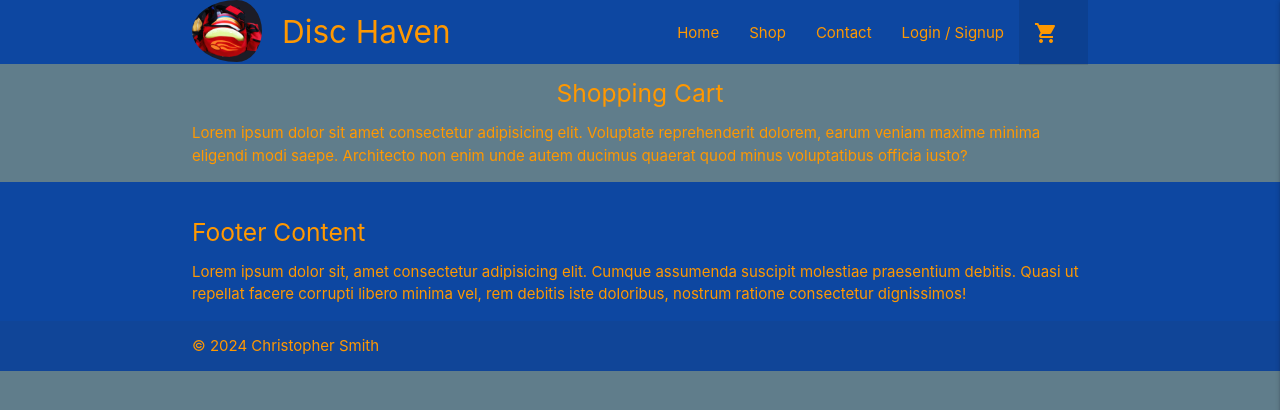
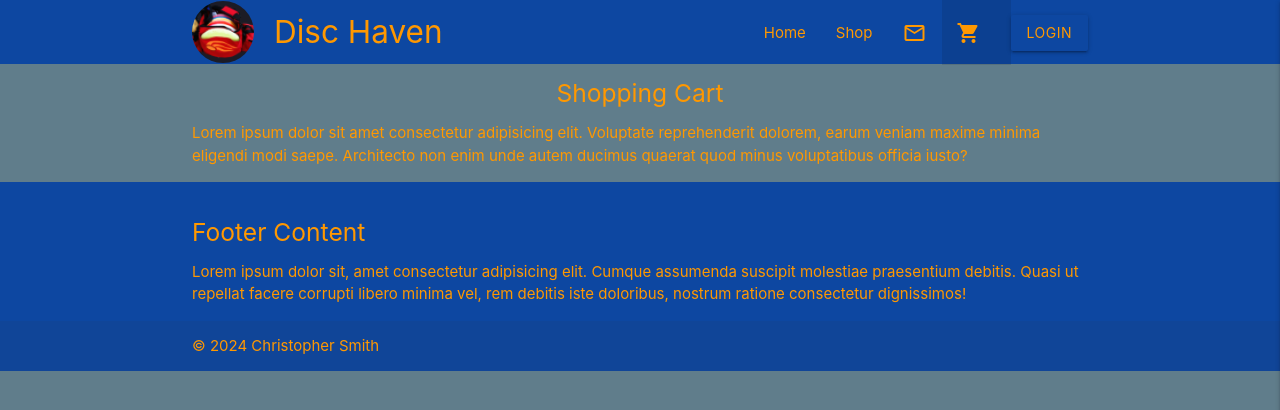
Before and after one commit to cbsmith3/2024F_INF654_VA_PWA_Prototype, a plain HTML site: page pages/cart.html in a window 1280 px wide. Shown: the top 410 px of the page. Drawn offline with Linux system fonts and the light colour scheme.

Commit message:
nav bar and login modal work 11/16/2024

```diff
--- a/pages/cart.html
+++ b/pages/cart.html
@@ -5,32 +5,35 @@
     <meta name="viewport" content="width=device-width, initial-scale=1.0" />
     <title>Disc Haven</title>
     <link rel="stylesheet" href="/css/materialize.min.css" />
+    <link rel="icon" type="image/x-icon" href="/img/mybagFavicon.png">
     <!--Import Google Icon Font-->
     <link
       href="https://fonts.googleapis.com/icon?family=Material+Icons"
       rel="stylesheet"
     />
     <link rel="manifest" href="/manifest.json" />
+
   </head>
   <body class="blue-grey">
     <header>
-      <!-- Nav bar for bigger screens -->
+
+          <!-- Nav bar for bigger screens -->
       <nav class="z-depth-0 blue darken-4">
+
         <div class="nav-wrapper container">
-          <a
-            href="/"
+
+          <img class="circle responsive-img left hide-on-med-and-down" src="/img/icons/mybag62x62.png" alt="Disc Golf Bag" style="margin-top:1px;">
+
+          <a href="/"
             data-target="mobile-menu"
-            class="brand-logo orange-text left"
-            aria-label="Disc Haven Home"
-          ><img class="left circle hide-on-med-and-down" src="/img/mybag96.png" alt="Disc Golf Bag" style="padding-right:20px" height="62px"></img>
+            class="brand-logo orange-text darken-4 left"
+            aria-label="Disc Haven Home" style="margin-left:20px;">
             Disc Haven
           </a>
           <!-- Hamburger menu for medium and small screens -->
-          <a
-            href="#"
+          <a href="#"
             class="sidenav-trigger right hide-on-med-and-up black-text"
-            data-target="mobile-menu"
-          >
+            data-target="mobile-menu">
             <i class="material-icons orange-text darken-4">menu</i>
           </a>
           <!-- Navbar Links for large screens -->
@@ -41,36 +44,32 @@
               </a>
             </li>
             <li>
-              <a
-                href="/pages/shop.html"
-                class="waves-effect orange-text darken-4"
-                >Shop</a
-              >
+              <a href="/pages/shop.html"
+                class="waves-effect orange-text darken-4">
+                Shop
+              </a>
             </li>
             <li>
-              <a
-                href="/pages/contact.html"
-                class="waves-effect orange-text darken-4"
-                >Contact</a
-              >
+              <a href="/pages/contact.html"
+                class="waves-effect orange-text darken-4">
+                <i class="material-icons orange-text darken-4" aria-label="Contact Us">mail_outline</i>
+              </a>
+            </li>
+            <li class="active">
+              <a href="/pages/cart.html"
+                class="waves-effect orange-text darken-4">
+                <i class="material-icons left orange-text darken-4">shopping_cart</i>
+              </a>
             </li>
             <li>
-              <a
-                href="/pages/login.html"
-                class="waves-effect orange-text darken-4"
-                >Login / Signup</a
-              >
-            </li>
-            <li class="active">
-                <a
-                    href="/pages/cart.html"
-                    class="waves-effect orange-text darken-4"
-                    ><i class="material-icons left orange-text darken-4">shopping_cart</i>
-                </a>
+              <button data-target="modal1" class="btn modal-trigger waves-effect hoverable blue orange-text darken-4">
+                Login
+              </button>
             </li>
           </ul>
         </div>
       </nav>
+
     </header>
 
     <!-- Side Navbar for medium and small screens-->
@@ -79,7 +78,9 @@
         <li><a class="subheader orange-text darken-4">Disc Haven</a></li>
         <hr>
         <li>
-          <a href="/" class="waves-effect orange-text darken-4"> Home </a>
+            <a href="/" class="waves-effect orange-text darken-4">
+                Home
+            </a>
         </li>
         <li>
           <a
@@ -92,25 +93,52 @@
           <a
             href="/pages/contact.html"
             class="waves-effect orange-text darken-4"
-            ><i class="material-icons orange-text darken-4">mail_outline</i>Contact</a
+            ><i class="material-icons orange-text darken-4" aria-label="Contact Us">mail_outline</i></a
           >
         </li>
         <li>
-          <a
-            href="/pages/login.html"
-            class="waves-effect orange-text darken-4"
-            >Login / Signup</a
-          >
+          <a href="/pages/cart.html"
+            class="waves-effect orange-text darken-4">
+            <i class="material-icons left waves-effect orange-text darken-4">shopping_cart</i>
+          </a>
         </li>
         <li>
-            <a
-                href="/pages/cart.html"
-                class="waves-effect orange-text darken-4"
-                ><i class="material-icons orange-text darken-4">shopping_cart</i>
-            </a>
-        </li>
+          <button data-target="modal1" class=" btn modal-trigger waves-effect hoverable blue orange-text darken-4">
+            Login
+          </button>
+      </li>
       </ul>
     </aside>
+
+
+    <!-- Login Pop Up Form -->
+     <div class="modal" id="login">
+      <h5 class="modal-close" style="position:absolute; top:10px; right:10px; margin:0; padding:0;">&#10005</h5>
+
+        <div class="modal-content center">
+          <h4>Login</h4><br>
+          <form action="#">
+
+            <div class="input-field">
+              <i class="material-icons prefix">person</i>
+              <input type="text" id="username">
+              <label for="username">Username</label>
+            </div><br>
+
+            <div class="input-field">
+              <i class="material-icons prefix">lock</i>
+              <input type="password" id="password">
+              <label for="password">Password</label>
+            </div><br>
+
+            <input type="submit" value="Login" class="btn btn-large" style="width:100%; margin-top:50px">
+          </form>
+        </div>
+      <div class="modal-footer">
+        <a href="#!" class="modal-close waves-effect btn-flat">Agree</a>
+      </div>
+
+     </div>
 
     <main>
     <div class="container orange-text darken-4">
--- a/serviceworker.js
+++ b/serviceworker.js
@@ -25,6 +25,7 @@ const ASSETS_TO_CACHE = [
   "/img/discs/truth.PNG",
   "/img/discs/valkyrie.PNG",
   "/img/discs/wraith.PNG",
+  "/img/icons/mybag62x62.png",
   "/img/icons/mybag72x72.png",
   "/img/icons/mybag96x96.png",
   "/img/icons/mybag128x128.png",
```
Also changed, not shown: index.html (+4 -4 lines), pages/contact.html (+70 -42 lines), pages/shop.html (+70 -42 lines), img/icons/mybag62x62.png (added), manifest.json.
